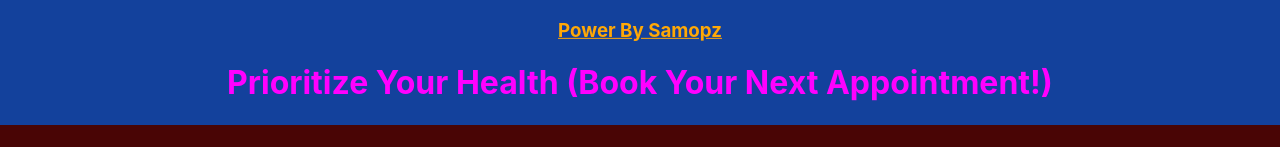
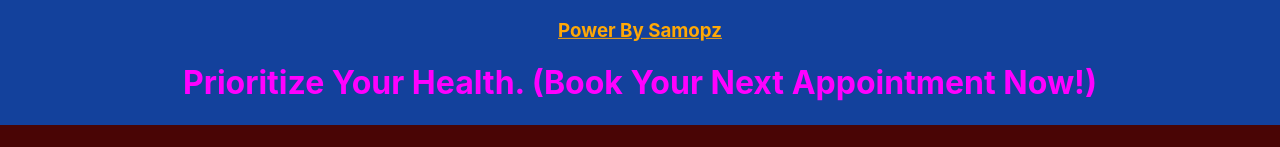
Before and after one commit to Samopz-Org/SamedQueue_frontend, a React (Create React App) app: page / in a window 1280 px wide. Shown: the part 323-470 px from the top of the page. Built offline with nearby package versions, Linux system fonts and the light colour scheme; no server answers.

Commit message:
Update App.js

```diff
--- a/src/App.js
+++ b/src/App.js
@@ -19,7 +19,7 @@ function App() {
           <h3 className="animated-text">Power By Samopz</h3>
         </a>
         <div>
-          <h1 className="animated-text">Prioritize Your Health (Book Your Next Appointment!)</h1>
+          <h1 className="animated-text">Prioritize Your Health. (Book Your Next Appointment Now!)</h1>
           <div className="container">
             <div className="Register">
               <RegisterPatient />
```
